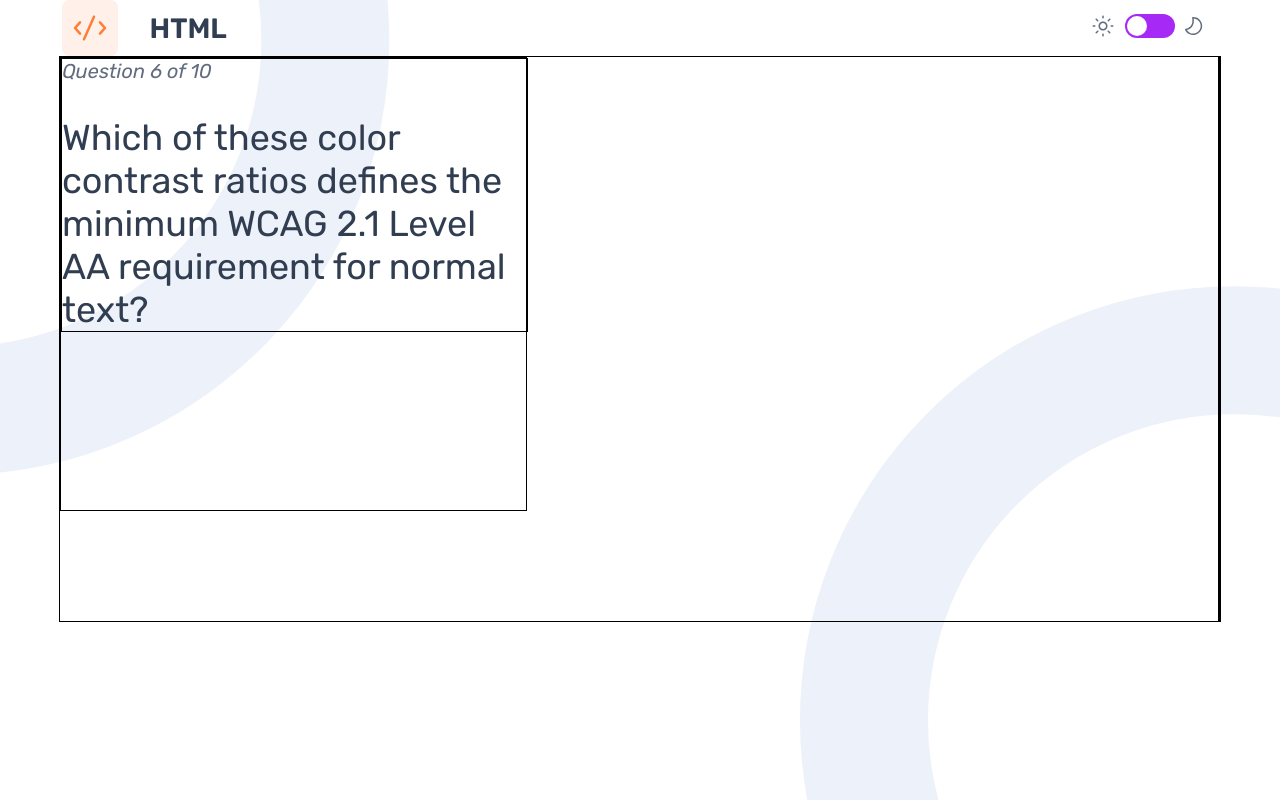
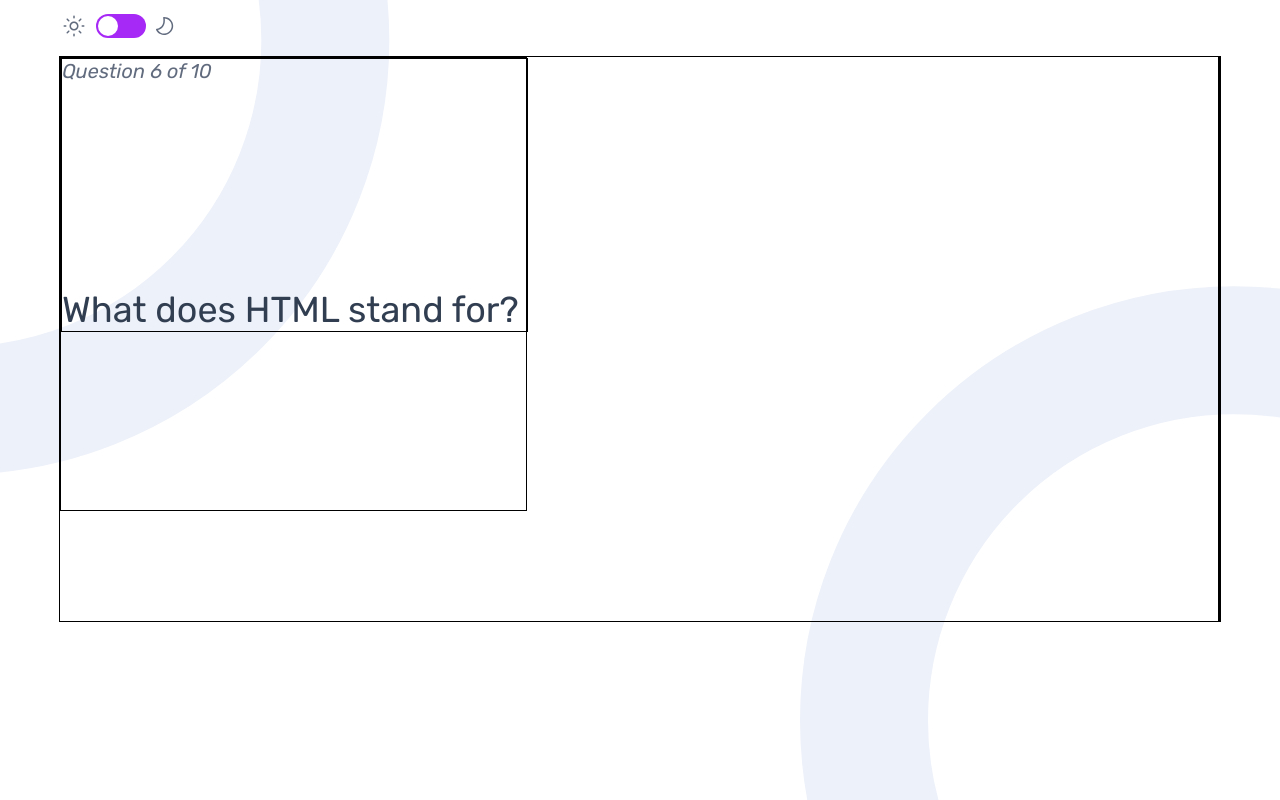
Before and after one commit to Nicocurtis16/FRONTEND-SPECIALIZATION-LABS, an Angular app: page / in a window 1280 px wide. Both pictures are taken after a click on the button "HTML". Built offline with nearby package versions, Linux system fonts and the light colour scheme.

Commit message:
the questions now displays

```diff
--- a/src/app/Component/Button/button-component/button-component.component.ts
+++ b/src/app/Component/Button/button-component/button-component.component.ts
@@ -45,6 +45,7 @@
           this.buttons = response.quizzes.map((quiz: any) => ({
             title: quiz.title,
             icon: quiz.icon,
+            questions: quiz.questions, // Include questions
             ...quiz // Spread other properties to make them accessible
           }));
         } else {
@@ -61,7 +62,6 @@
 
   onButtonClick(button: any) {
     console.log('Button clicked:', button);
-    this.sharedService.setSelectedButton(button); // Update the selected button in the shared service
-    this.buttonClicked.emit(button); // Emit button data if needed
+    this.buttonClicked.emit(button); // Emit button data to parent component
   }
 }
--- a/src/app/Component/Home/home-component/home-component.component.html
+++ b/src/app/Component/Home/home-component/home-component.component.html
@@ -17,5 +17,5 @@
 </div>
 
 <div *ngIf="showQuestionComponent">
-  <app-question-component></app-question-component>
+  <app-question-component [questionData]="selectedQuestionData"></app-question-component>
 </div>
--- a/src/app/Component/Home/home-component/home-component.component.ts
+++ b/src/app/Component/Home/home-component/home-component.component.ts
@@ -16,16 +16,22 @@
 })
 export class HomeComponentComponent {
   iconPath: string = '';
-  showQuestionComponent: boolean = false; // State to control visibility of QuestionComponent
+  showQuestionComponent: boolean = false;
+  selectedQuestionData: any; // Data to pass to QuestionComponent
 
   ngOnInit() {
-    // Simulating fetching data from a JSON file
     const jsonData = { icon: 'assets/images/icon-html.svg' };
     this.iconPath = jsonData.icon;
   }
 
   handleButtonClick(button: any) {
     console.log('Clicked button data:', button);
-    this.showQuestionComponent = true; // Toggle to show QuestionComponent
+    if (button.questions && button.questions.length > 0) {
+      // Select the first question for demonstration purposes
+      this.selectedQuestionData = button.questions[0]; // Here we can modify logic to select a question dynamically
+      this.showQuestionComponent = true;
+    } else {
+      console.warn('No questions available for this button');
+    }
   }
 }
--- a/src/app/Component/Question/question-component/question-component.component.html
+++ b/src/app/Component/Question/question-component/question-component.component.html
@@ -4,7 +4,7 @@
             <div class="question">
                 <div class="questionLeft">Question 6 of 10</div>
                 <div class="questionDetail">
-                    Which of these color contrast ratios defines the minimum WCAG 2.1 Level AA requirement for normal text?
+                    {{ questionData?.question }}
                 </div>
             </div>
             <div class="signal"></div>
@@ -12,6 +12,7 @@
     </div>
     <div class="questionPanelRight">
 
+
     </div>
 
 </div>
--- a/src/app/Component/Question/question-component/question-component.component.ts
+++ b/src/app/Component/Question/question-component/question-component.component.ts
@@ -1,12 +1,17 @@
-import { Component } from '@angular/core';
+import { Component, Input } from '@angular/core';
+import { CommonModule } from '@angular/common';
 
 @Component({
   selector: 'app-question-component',
   standalone: true,
-  imports: [],
+  imports: [CommonModule],
   templateUrl: './question-component.component.html',
-  styleUrls: ['./question-component.component.css'] // Fixed property name
+  styleUrls: ['./question-component.component.css']
 })
 export class QuestionComponentComponent {
-  // Your component logic here
+  @Input() questionData: any; // Accept data from parent component
+
+  ngOnInit() {
+    console.log('Received data:', this.questionData); // Check the received data
+  }
 }
```
